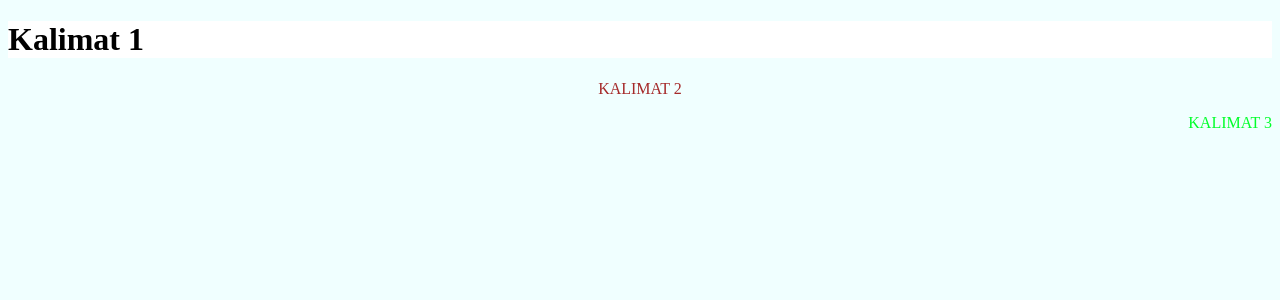
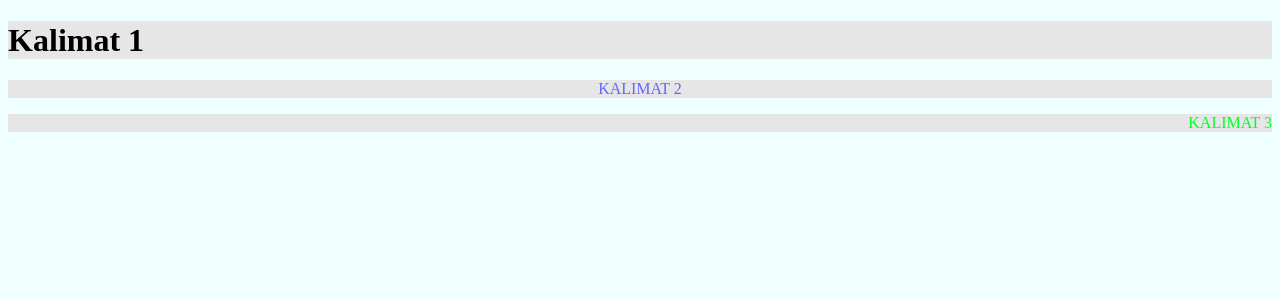
Before and after one commit to IndraSB24/bimbel_hanif, a PHP site: page /CSS/externalhanif.html in a window 1280 px wide. Shown: the top 300 px of the page. Run offline with PHP 8.4, Linux system fonts and the light colour scheme.

Commit message:
Update csshanif.css

```diff
--- a/web/CSS/csshanif.css
+++ b/web/CSS/csshanif.css
@@ -6,15 +6,17 @@ p {
     text-align: right;
     color: rgb(0, 255, 42);
     text-transform: uppercase;
+    background-color: rgb(230, 230, 230);
 }
 
 h1 {
     text-align: left;
-    background-color: white;
-    size: 70px;
+    background-color: rgb(230, 230, 230);
+    padding: 0.1px;
 }
 p.class1 {
     text-align: center;
-    color: brown;
+    color: rgb(99, 102, 255);
     text-transform: uppercase;
+    background-color: rgb(230, 230, 230);
 }
```
